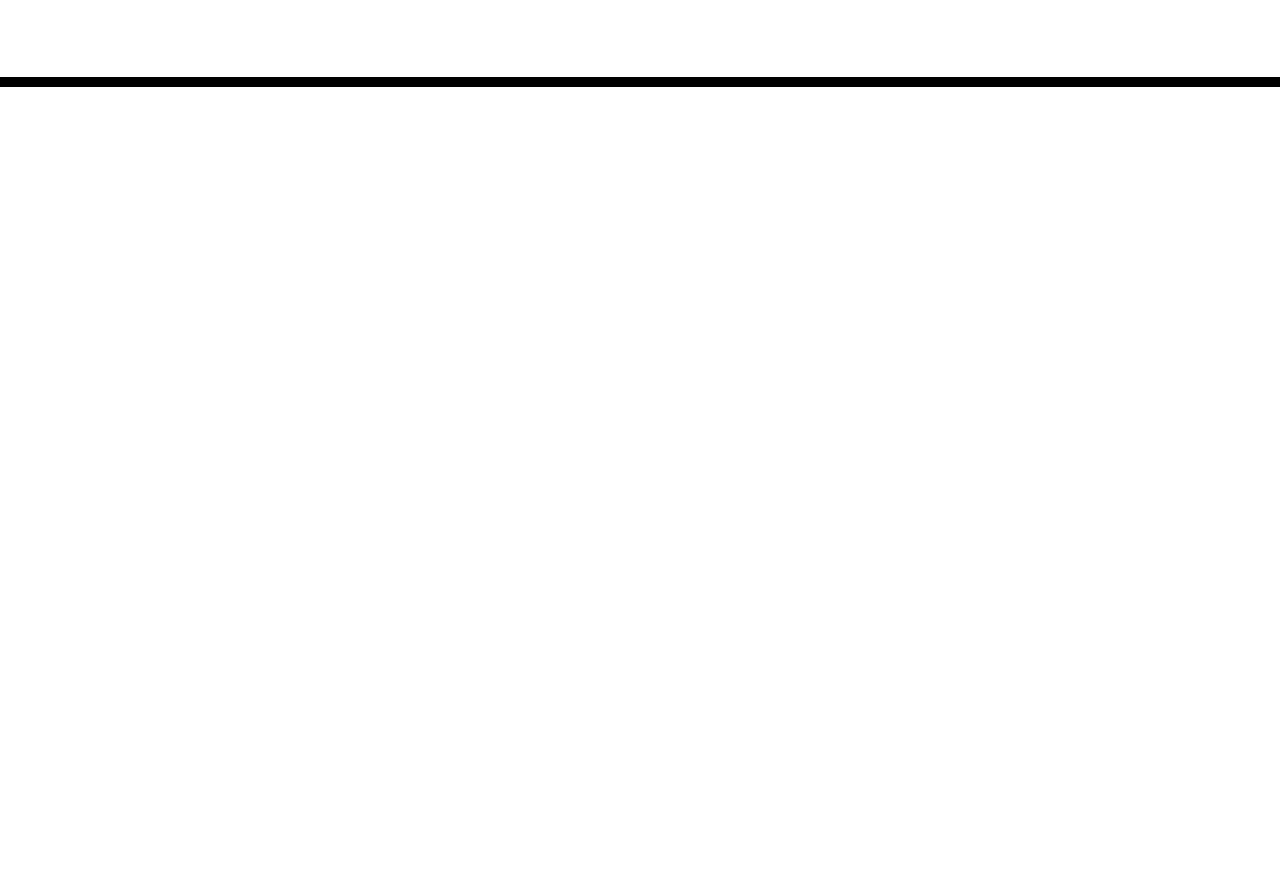
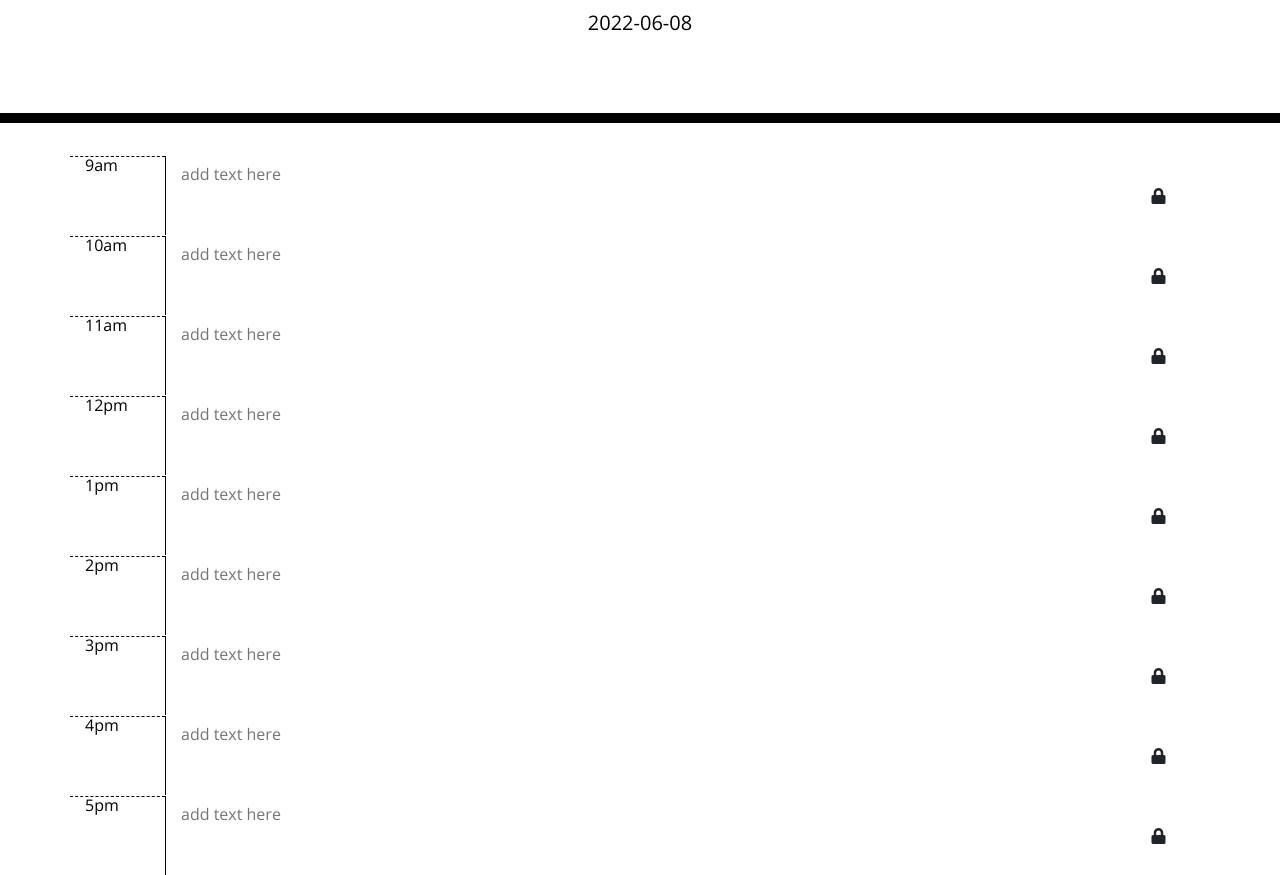
Before and after one commit to potworam/calendar-app, a plain HTML site: page index.html in a window 1280 px wide. Shown: the part 181-1056 px from the top of the page. Before the commit the page ends 800 px from the top, so only its background shows below. Drawn offline with nearby package versions, Linux system fonts and the light colour scheme.

Commit message:
added date function and column grouping

```diff
--- a/index.html
+++ b/index.html
@@ -30,9 +30,65 @@
     </header>
     <div class="container">
       <!-- Timeblocks go here -->
-    </div>
 
+
+    <div id="9:00" class="row time-div">
+      <div class="col-md-1 hour"><span id="9">9am</span></div>
+      <textarea class="col-md-10" placeholder="add text here"></textarea>
+      <button class="col-md-1 btn"><i class="fas fa-lock"> </i> </button>
+
+  </div>
+   <div id="10:00" class="row time-div">
+    <div class="col-md-1 hour"><span id="10">10am</span></div>
+    <textarea class="col-md-10" placeholder="add text here"></textarea>
+    <button class="col-md-1 btn"><i class="fas fa-lock"> </i> </button>
+
+</div>
+<div id="11:00" class="row time-div">
+  <div class="col-md-1 hour"><span id="11">11am</span></div>
+  <textarea class="col-md-10" placeholder="add text here"></textarea>
+  <button class="col-md-1 btn"><i class="fas fa-lock"> </i> </button>
+
+</div>
+<div id="12:00" class="row time-div">
+  <div class="col-md-1 hour"><span id="12">12pm</span></div>
+  <textarea class="col-md-10" placeholder="add text here"></textarea>
+  <button class="col-md-1 btn"><i class="fas fa-lock"> </i> </button>
+
+</div>
+<div id="1:00" class="row time-div">
+  <div class="col-md-1 hour"><span id="1">1pm</span></div>
+  <textarea class="col-md-10" placeholder="add text here"></textarea>
+  <button class="col-md-1 btn"><i class="fas fa-lock"> </i> </button>
+
+</div>
+<div id="2:00" class="row time-div">
+  <div class="col-md-1 hour"><span id="2">2pm</span></div>
+  <textarea class="col-md-10" placeholder="add text here"></textarea>
+  <button class="col-md-1 btn"><i class="fas fa-lock"> </i> </button>
+
+</div>
+<div id="3:00" class="row time-div">
+  <div class="col-md-1 hour"><span id="3">3pm</span></div>
+  <textarea class="col-md-10" placeholder="add text here"></textarea>
+  <button class="col-md-1 btn"><i class="fas fa-lock"> </i> </button>
+
+</div>
+<div id="4:00" class="row time-div">
+  <div class="col-md-1 hour"><span id="4">4pm</span></div>
+  <textarea class="col-md-10" placeholder="add text here"></textarea>
+  <button class="col-md-1 btn"><i class="fas fa-lock"> </i> </button>
+
+</div>
+<div id="5:00" class="row time-div">
+  <div class="col-md-1 hour"><span id="5">5pm</span></div>
+  <textarea class="col-md-10" placeholder="add text here"></textarea>
+  <button class="col-md-1 btn"><i class="fas fa-lock"> </i> </button>
+
+</div>
+</div>
     <script src="https://code.jquery.com/jquery-3.4.1.min.js"></script>
     <script src="https://cdnjs.cloudflare.com/ajax/libs/moment.js/2.24.0/moment.min.js"></script>
+    <script src="./script.js"></script>
   </body>
 </html>
--- /dev/null
+++ b/script.js
@@ -0,0 +1,22 @@
+function getDate (){
+    moment().format('YYYY-MM-DD')
+}
+
+var parElement = document.getElementById("currentDay");
+var textToAdd = document.createTextNode(moment().format('YYYY-MM-DD'));
+parElement.appendChild(textToAdd);
+ //above text gets my date function
+
+ let currentHour = moment().format("h:mm:ss");
+
+//  var timeDiv = $(this).attr("id");
+
+//     if (currentHour == timeDiv) {
+//         $(this).addclass("present");
+//     }else if (currentHour < timeDiv) {
+//         $(this).removeClass ("present");
+//         $(this).addClass("future");
+//     }else if (currentHour > timeDiv) {
+//         $(this).removeClass ("future");
+//         $(this).addclass("past");
+//     };
```
